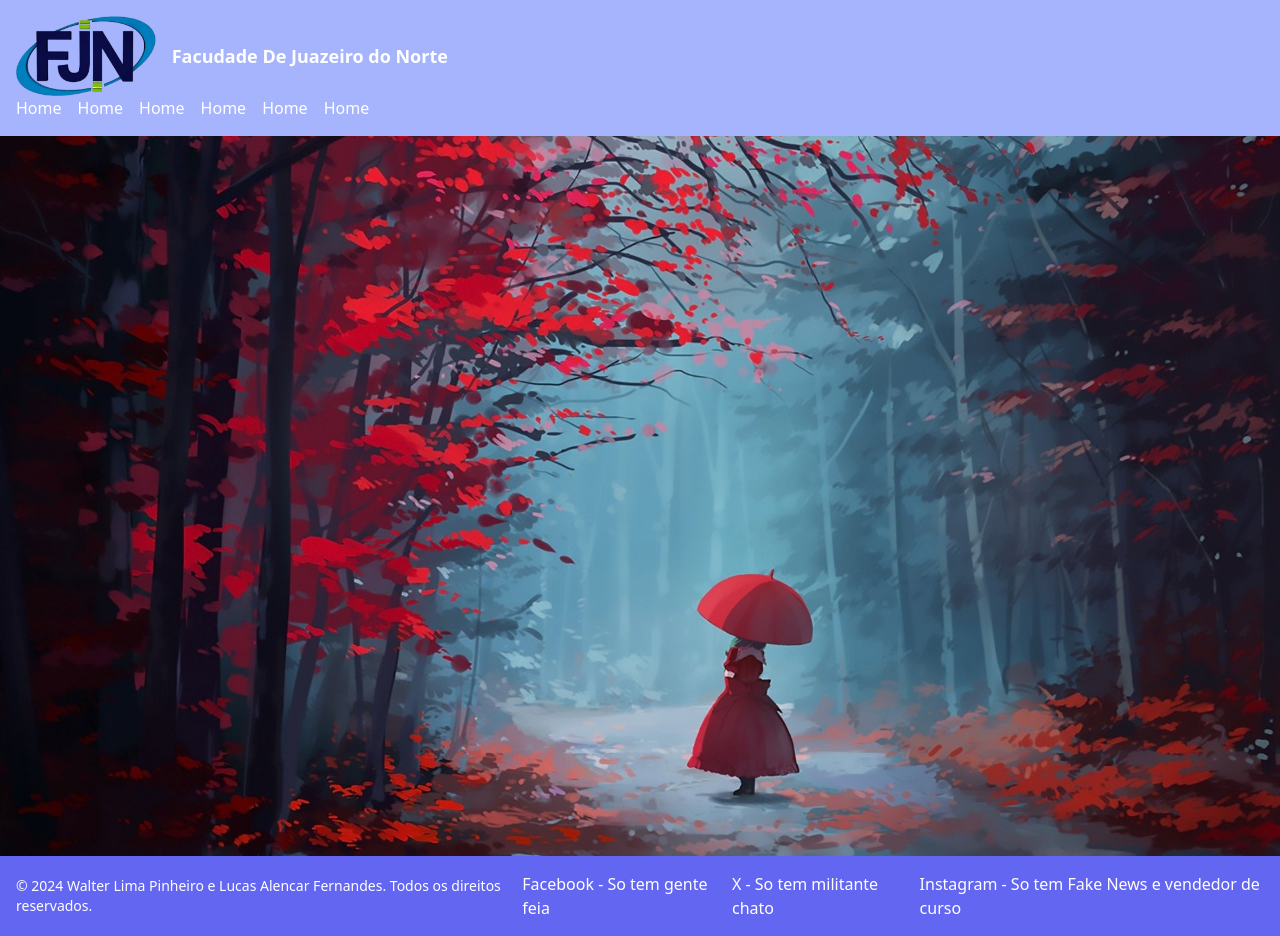
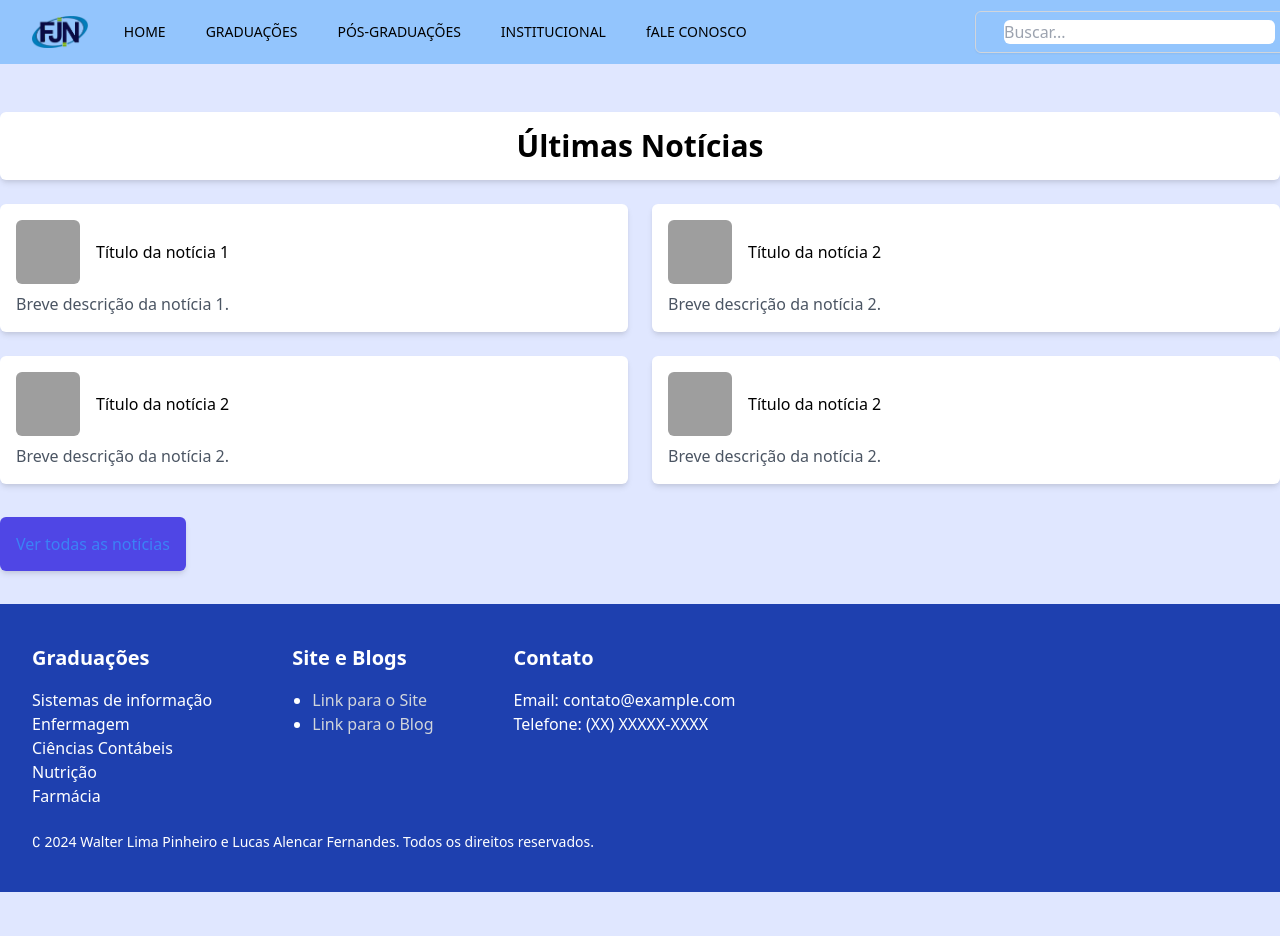
Before and after one commit to Metrarona/AV-2-Rangel-2024, a website: page src/index.html in a window 1280 px wide. After the commit the page ends 892 px from the top, so only its background shows below. Drawn offline with nearby package versions, Linux system fonts and the light colour scheme; grey boxes are pictures that could not be loaded.

Commit message:
instal commit

```diff
--- a/src/index.html
+++ b/src/index.html
@@ -1,46 +1,134 @@
 <!DOCTYPE html>
-<html lang="en">
+<html lang="pt-BR">
 <head>
     <meta charset="UTF-8">
     <meta name="viewport" content="width=device-width, initial-scale=1.0">
-    <link href="./output.css" rel="stylesheet">
-    <title>FJN</title>
+    <title>fjn</title>
+    <link href="https://cdn.jsdelivr.net/npm/tailwindcss@2.2.19/dist/tailwind.min.css" rel="stylesheet">
 </head>
-<body>
+<body class="bg-indigo-100">
+    <nav class="bg-blue-300">
+        <div class="max-w-7xl mx-auto px-2 sm:px-6 lg:px-8">
+            <div class="relative flex items-center justify-between h-16">
+                <div class="absolute inset-y-0 left-0 flex items-center sm:hidden">
+                    <!-- Botão para abrir o menu mobile -->
+                    <button type="button" class="inline-flex items-center justify-center p-2 rounded-md text-gray-400 hover:text-white hover:bg-gray-700 focus:outline-none focus:ring-2 focus:ring-inset focus:ring-white" aria-controls="mobile-menu" aria-expanded="false">
+                        <span class="sr-only">Abrir menu</span>
+                        <!-- Ícone do menu quando fechado -->
+                        <svg class="block h-6 w-6" fill="none" viewBox="0 0 24 24" stroke="currentColor" aria-hidden="true">
+                            <path stroke-linecap="round" stroke-linejoin="round" d="M4 6h16M4 12h16M4 18h16" />
+                        </svg>
+                        <!-- Ícone do menu quando aberto -->
+                        <svg class="hidden h-6 w-6" fill="none" viewBox="0 0 24 24" stroke="currentColor" aria-hidden="true">
+                            <path stroke-linecap="round" stroke-linejoin="round" d="M6 18L18 6M6 6l12 12" />
+                        </svg>
+                    </button>
+                </div>
+                <div class="flex-1 flex items-center justify-center sm:items-stretch sm:justify-start">
+                    <div class="flex-shrink-0 flex items-center">
+                        <img class="block lg:hidden h-8 w-auto" src="../img/04c111cc-e8a6-44e7-84d9-09efab91.png" alt="Logo">
+                        <img class="hidden lg:block h-8 w-auto" src="../img/04c111cc-e8a6-44e7-84d9-09efab91.png" alt="Logo">
+                    </div>
+                    <div class="hidden sm:block sm:ml-6">
+                        <div class="flex space-x-4">
+                            <a href="#" class="text-sky-500 hover:text-blue-500 px-3 py-2 rounded-md text-sm font-medium">HOME</a>
+                            <a href="#" class="text-sky-500 hover:text-blue-500 px-3 py-2 rounded-md text-sm font-medium">GRADUAÇÕES</a>
+                            <a href="#" class="text-sky-500 hover:text-blue-500 px-3 py-2 rounded-md text-sm font-medium">PÓS-GRADUAÇÕES</a>
+                            <a href="#" class="text-sky-500 hover:text-blue-500 px-3 py-2 rounded-md text-sm font-medium">INSTITUCIONAL</a>
+                            <a href="#" class="text-sky-500 hover:text-blue-500 px-3 py-2 rounded-md text-sm font-medium">fALE CONOSCO</a>
 
-    <nav class="bg-indigo-300 p-4">
-        <div class="container mx-auto justify-between items-center">
-            <div class="flex items-center">
-                <img src="../img/04c111cc-e8a6-44e7-84d9-09efab91.png" alt="FJN" class="h-20 w-auto mr-4">
-                <div class="text-white text-lg font-semibold">Facudade De Juazeiro do Norte</div>
-            </div>
-            <div class="flex space-x-4">
-                <a href="#home" class="text-white hover:text-gray-300">Home</a>
-                <a href="#home" class="text-white hover:text-violet-600">Home</a>
-                <a href="#home" class="text-white hover:text-gray-300">Home</a>
-                <a href="#home" class="text-white hover:text-gray-300">Home</a>
-                <a href="#home" class="text-white hover:text-gray-300">Home</a>
-                <a href="#home" class="text-white hover:text-gray-300">Home</a>
 
+                        </div>
+                    </div>
+                </div>
+                <div class="hidden sm:ml-6 sm:flex sm:items-center">
+                    <div class="relative group">
+                        <form class="w-full flex md:ml-10">
+                            <div class="relative w-full block px-3 py-2 pl-7 pr-3 border border-gray-300 rounded-md shadow-sm focus-within:ring focus-within:ring-gray-500 focus-within:ring-opacity-50">
+                                <span class="sr-only">Pesquisar</span>
+                                <input type="search" name="search" id="search" class="block w-full rounded-md border-gray-300 bg-white focus:ring-indigo-500 focus:border-indigo-500 focus:ring-opacity-50" placeholder="Buscar...">
+                            </div>
+                        </form>
+                    </div>
+                </div>
             </div>
         </div>
     </nav>
 
-    <img src="../img/thumb-1920-902399.jpg" alt="">
+    <div class="container mx-auto py-12">
+        <h2 class="bg-white shadow-md rounded-md mx-auto p-4 justify-center text-black text-3xl font-bold mb-6 text-center">Últimas Notícias</h2>
 
-    <footer class="bg-indigo-500 text-white py-4">
-       <div class="container mx-auto px-4">
-           <div class="flex justify-between items-center">
+        <div class="grid grid-cols-1 md:grid-cols-2 gap-6">
+          <article class="bg-white shadow-md rounded-md p-4">
+            <a href="#" class="flex items-center mb-2">
+              <img src="https://picsum.photos/200" alt="Imagem da notícia" class="w-16 h-16 rounded-md mr-4">
+              <h3 class="font-medium">Título da notícia 1</h3>
+            </a>
+            <p class="text-gray-600">Breve descrição da notícia 1.</p>
+          </article>
+
+          <article class="bg-white shadow-md rounded-md p-4">
+            <a href="#" class="flex items-center mb-2">
+              <img src="https://picsum.photos/200" alt="Imagem da notícia" class="w-16 h-16 rounded-md mr-4">
+              <h3 class="font-medium">Título da notícia 2</h3>
+            </a>
+            <p class="text-gray-600">Breve descrição da notícia 2.</p>
+          </article>
+
+          <article class="bg-white shadow-md rounded-md p-4">
+            <a href="#" class="flex items-center mb-2">
+              <img src="https://picsum.photos/200" alt="Imagem da notícia" class="w-16 h-16 rounded-md mr-4">
+              <h3 class="font-medium">Título da notícia 2</h3>
+            </a>
+            <p class="text-gray-600">Breve descrição da notícia 2.</p>
+          </article>
+
+          <article class="bg-white shadow-md rounded-md p-4">
+            <a href="#" class="flex items-center mb-2">
+              <img src="https://picsum.photos/200" alt="Imagem da notícia" class="w-16 h-16 rounded-md mr-4">
+              <h3 class="font-medium">Título da notícia 2</h3>
+            </a>
+            <p class="text-gray-600">Breve descrição da notícia 2.</p>
+          </article>
+
+        </div>
+      <br>
+      <br>
+        <a href="#" class=" bg-indigo-600 shadow-md rounded-md p-4 text-blue-500 font-medium mt-6">Ver todas as notícias</a>
+      </div>
+
+
+    <footer class="bg-blue-800 text-white py-10">
+        <div class="max-w-7xl mx-auto px-4 sm:px-6 lg:px-8">
+            <div class="flex flex-row grid-cols-2 gap-20">
+                <div>
+                    <h2 class="text-xl font-bold mb-4">Graduações</h2>
+                    <p>Sistemas de informação</p>
+                    <p>Enfermagem</p>
+                    <p>Ciências Contábeis</p>
+                    <p>Nutrição</p>
+                    <p>Farmácia</p>
+                </div>
+                <div>
+                    <h2 class="text-xl font-bold mb-4">Site e Blogs</h2>
+                    <ul class="list-disc pl-5">
+                        <li><a href="#" class="text-gray-300 hover:text-white">Link para o Site</a></li>
+                        <li><a href="#" class="text-gray-300 hover:text-white">Link para o Blog</a></li>
+                    </ul>
+                </div>
+                <div>
+                    <h2 class="text-xl font-bold mb-4">Contato</h2>
+                    <p>Email: contato@example.com</p>
+                    <p>Telefone: (XX) XXXXX-XXXX</p>
+                </div>
+            </div>
+            <br>
             <div class="text-sm">
-                &copy; 2024 Walter Lima Pinheiro e Lucas Alencar Fernandes. Todos os direitos reservados.
+                &comp; 2024 Walter Lima Pinheiro e Lucas Alencar Fernandes. Todos os direitos reservados.
             </div>
-            <div class="flex space-x-4">
-                <a href="#">Facebook - So tem gente feia</a>
-                <a href="#">X - So tem militante chato</a>
-                <a href="#">Instagram - So tem Fake News e vendedor de curso </a>
-            </div>
-           </div>
-       </div>
+        </div>
     </footer>
+
+
 </body>
 </html>
```
